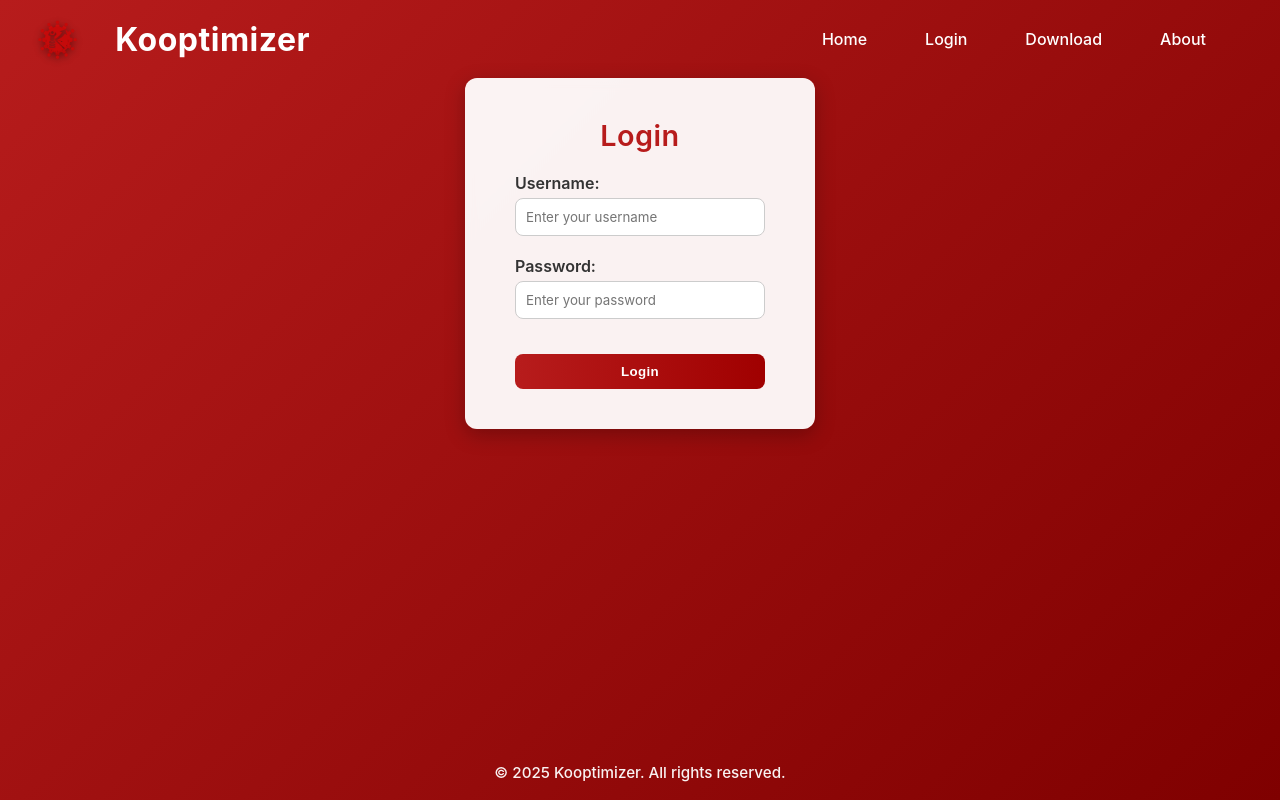
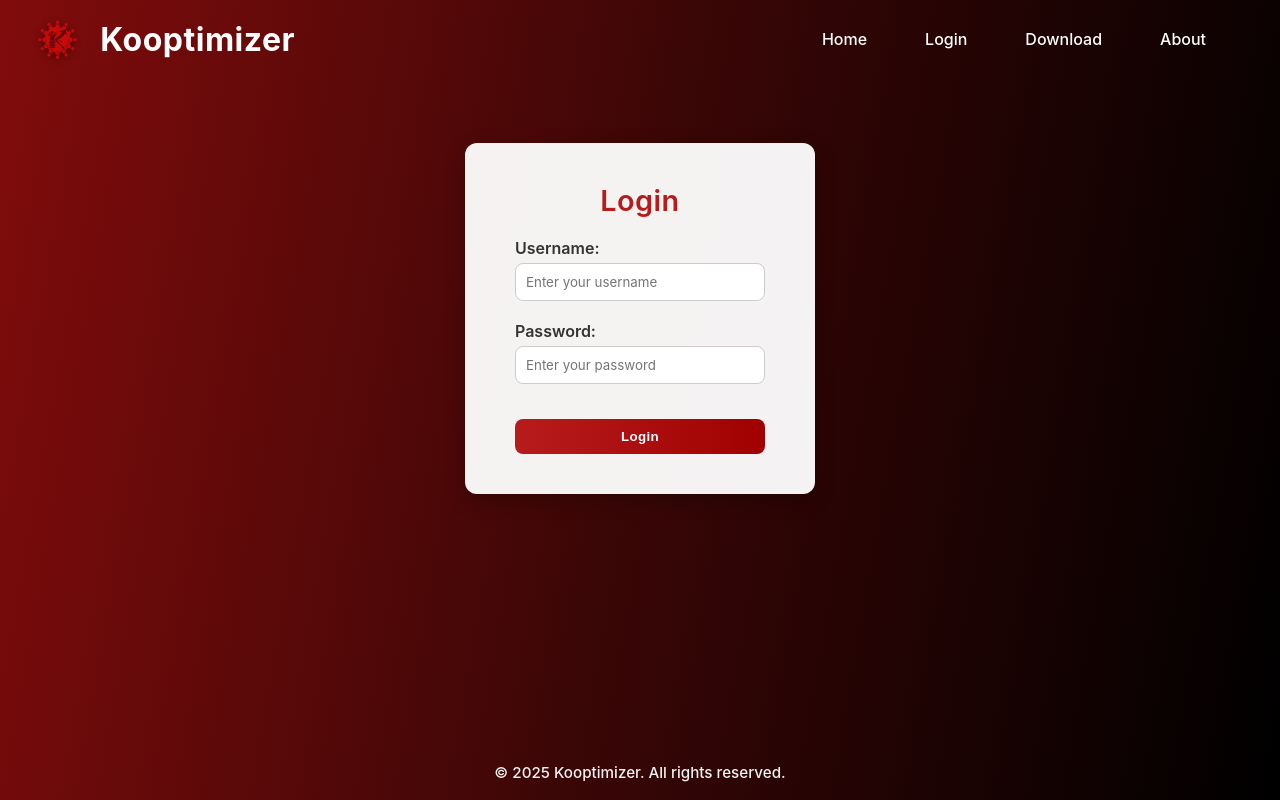
Before and after one commit to jsmln/kooptimizer, a Django app: page / in a window 1280 px wide. Run offline with Django 5.2, Linux system fonts and the light colour scheme; some libraries are stand-ins or nearby versions.

Commit message:
Login background color has been changed.

```diff
--- a/static/frontend/base.css
+++ b/static/frontend/base.css
@@ -57,7 +57,7 @@ header {
 .logo-title {
   display: flex;
   align-items: center;
-  gap: 15px;
+  /* gap: 0px; */
 }
 
 .logo {
--- a/static/frontend/login.css
+++ b/static/frontend/login.css
@@ -1,7 +1,7 @@
 body {
   margin: 0;
   font-family: "Arial Nova", "SF Pro Text", "Segoe UI", "Helvetica Neue", Arial, sans-serif;
-  background: linear-gradient(135deg, #b71c1c, #7f0000);
+  background: linear-gradient(100deg, rgb(129, 12, 12),rgb(58, 6, 6), rgb(0, 0, 0));
   height: 100vh;
   display: flex;
   justify-content: center;
@@ -10,6 +10,7 @@ body {
 
 
 #login {
+  margin-top: 65px;
   background: rgba(255, 255, 255, 0.95);
   border-radius: 12px;
   box-shadow: 0 6px 20px rgba(0, 0, 0, 0.25);
```
